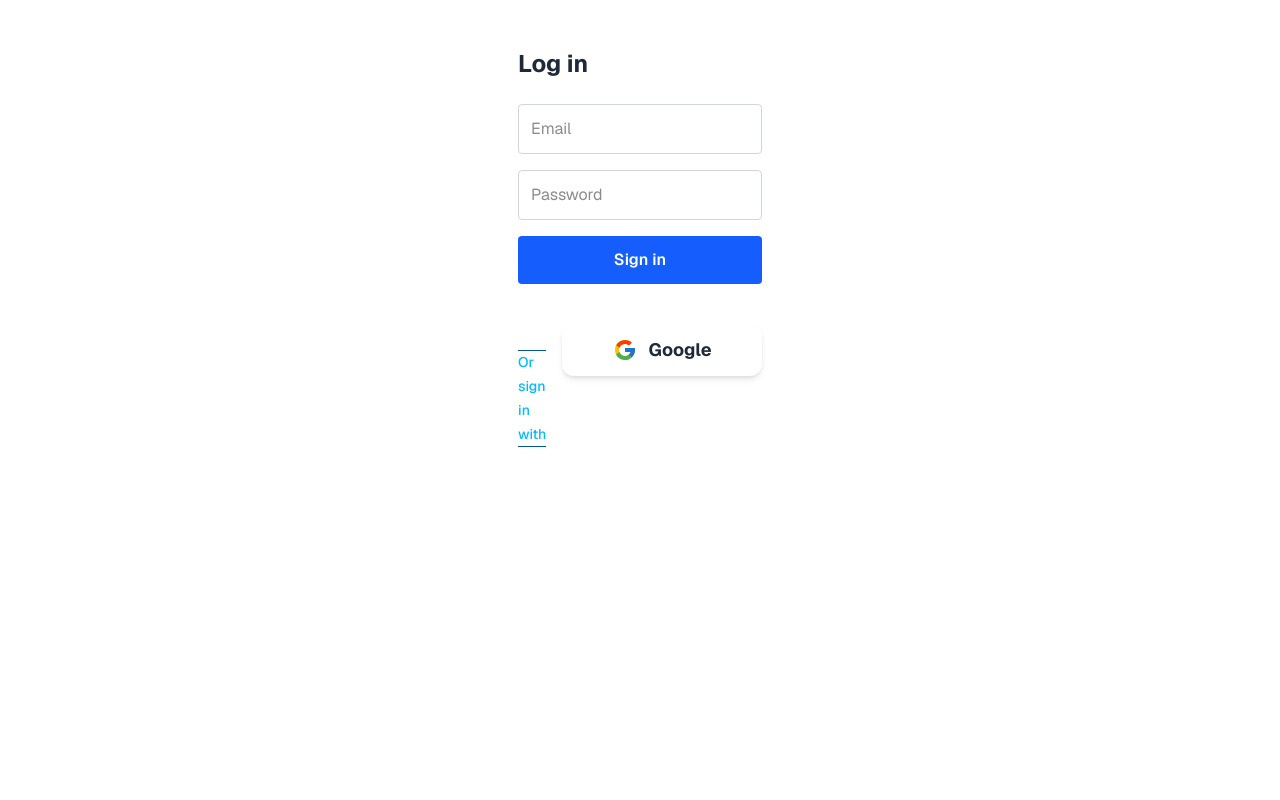
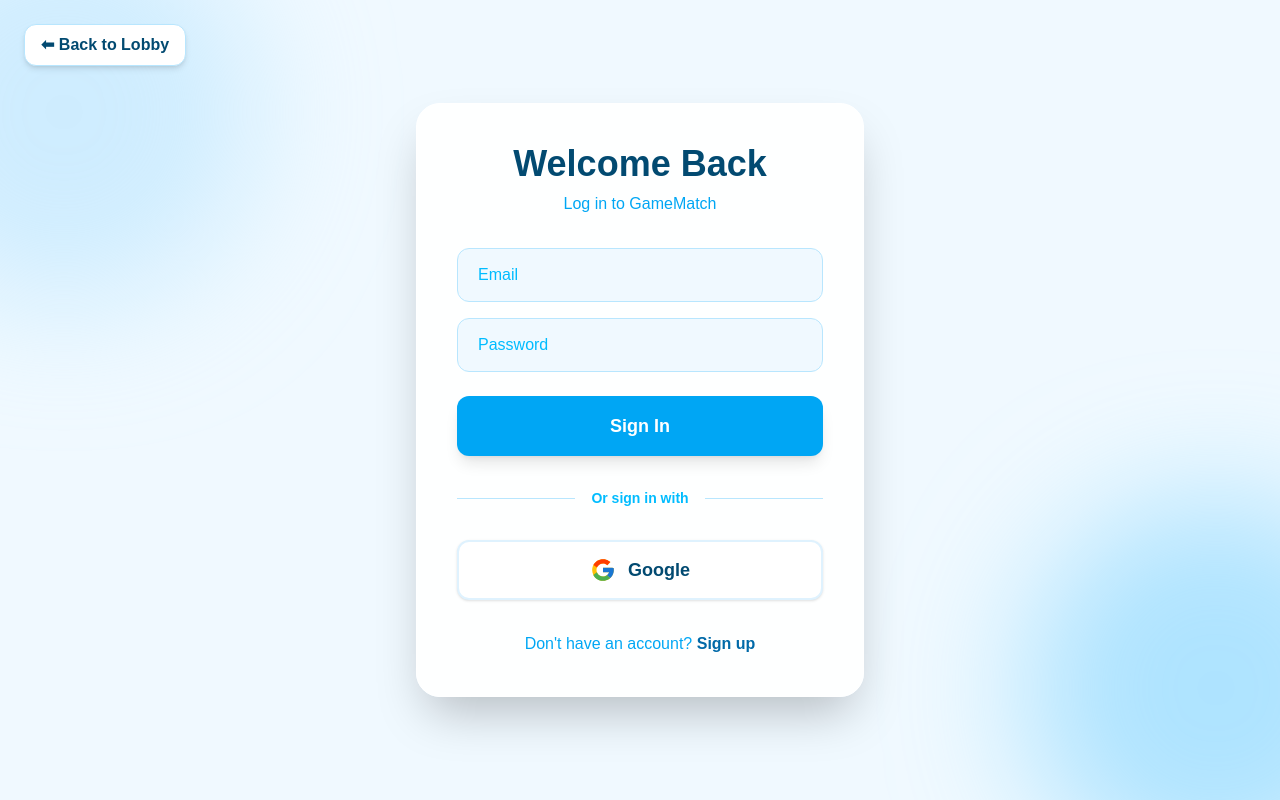
Before and after one commit to aliveagain3228/game-match, a Next.js app: page /login in a window 1280 px wide. Built offline with nearby package versions, Linux system fonts and the light colour scheme.

Commit message:
feat: The login page has been completely redesigned, and a Google button has been added

```diff
--- a/src/app/login/page.tsx
+++ b/src/app/login/page.tsx
@@ -1,78 +1,94 @@
 'use client'
 
-import { useState, FormEvent } from 'react'
+import { useState } from 'react'
 import { signIn } from 'next-auth/react'
 import { useRouter } from 'next/navigation'
 import { FcGoogle } from "react-icons/fc";
 
 export default function LoginPage() {
-    const [form, setForm] = useState({ email: '', password: '' })
-    const [error, setError] = useState('')
     const router = useRouter()
+    const [email, setEmail] = useState('')
+    const [password, setPassword] = useState('')
 
-    const handleSubmit = async (e: FormEvent<HTMLFormElement>) => {
+
+    const handleSubmit = async (e: React.FormEvent) =>
+    {
         e.preventDefault()
-        setError('')
-
-        const res = await signIn('credentials', {
-            email: form.email,
-            password: form.password,
-            redirect: false,
-        })
-
-        if (res?.error) {
-            setError(res.error)
-        } else {
-            router.push('/')
-            router.refresh()
-        }
+        await signIn('credentials', {email, password, callbackUrl: '/'})
     }
 
     return (
-        <div className="max-w-md mx-auto mt-12 font-sans px-4">
-            <h1 className="text-2xl font-bold mb-6 text-gray-800">Log in</h1>
-            <form onSubmit={handleSubmit} className="flex flex-col gap-4">
-                <input type="email"
+        <div className="flex items-center justify-center min-h-screen bg-sky-50 p-4 relative overflow-hidden">
+            <button
+                onClick={() => router.push('/')}
+                className="absolute top-4 left-4 sm:top-6 sm:left-6 flex items-center gap-2 text-sky-900 font-bold bg-white px-4 py-2 rounded-xl shadow-md border border-sky-200 hover:bg-sky-100 transition-all z-10"
+            >
+                ⬅ Back to Lobby
+            </button>
+
+            <div className="absolute top-[-10%] left-[-10%] w-96 h-96 bg-sky-200 rounded-full mix-blend-multiply filter blur-3xl opacity-50 animate-blob"></div>
+            <div className="absolute bottom-[-10%] right-[-10%] w-96 h-96 bg-sky-300 rounded-full mix-blend-multiply filter blur-3xl opacity-50 animate-blob animation-delay-2000"></div>
+
+            <div className="bg-white/90 backdrop-blur-xl p-8 sm:p-10 rounded-3xl shadow-2xl border border-white w-full max-w-md z-10">
+                <h1 className="text-4xl font-black text-sky-900 mb-2 text-center">Welcome Back</h1>
+                <p className="text-sky-500 text-center mb-8 font-medium">Log in to GameMatch</p>
+
+                <form
+                    onSubmit={handleSubmit}
+                    className="flex flex-col gap-4"
+                >
+                    <input
+                        type="email"
                         placeholder="Email"
-                       value={form.email}
-                       onChange={e => setForm({ ...form, email: e.target.value })}
+                        value={email}
+                        onChange={e => setEmail(e.target.value)}
+                        className="w-full bg-sky-50 border border-sky-200 text-sky-900 rounded-xl px-5 py-3.5 focus:outline-none focus:ring-2 focus:ring-sky-400 placeholder:text-sky-400 font-medium transition-all"
                         required
-                       className="p-3 border border-gray-300 rounded focus:outline-none focus:ring-2 focus:ring-blue-500"
+                    />
+                    <input
+                        type="password"
+                        placeholder="Password"
+                        value={password}
+                        onChange={e => setPassword(e.target.value)}
+                        className="w-full bg-sky-50 border border-sky-200 text-sky-900 rounded-xl px-5 py-3.5 focus:outline-none focus:ring-2 focus:ring-sky-400 placeholder:text-sky-400 font-medium transition-all"
+                        required
                     />
 
-                <input type="password"
-                       placeholder="Password"
-                       value={form.password}
-                       onChange={e => setForm({ ...form, password: e.target.value })}
-                       required
-                       className="p-3 border border-gray-300 rounded focus:outline-none focus:ring-2 focus:ring-blue-500"
-                />
+                    <button
+                        type="submit"
+                        className="w-full bg-sky-500 text-white font-bold rounded-xl px-4 py-4 mt-2 hover:bg-sky-400 hover:scale-[1.02] transition-all shadow-lg text-lg"
+                    >
+                        Sign In
+                    </button>
+                </form>
 
-                <button type="submit" className="p-3 bg-blue-600 text-white font-semibold rounded hover:bg-blue-700 transition-colors cursor-pointer">
-                    Sign in
-                </button>
-
-                <div className="flex items-center gap-4 my-6">
-                    <div className="flex-1 h-px bg-sky-800">
-                        <span className="text-sky-400 font-medium text-sm">
+                <div className="flex items-center gap-4 my-8">
+                    <div className="flex-1 h-px bg-sky-200"></div>
+                    <span className="text-sky-400 font-semibold text-sm whitespace-nowrap">
                         Or sign in with
                     </span>
-                        <div className="flex-1 h-px bg-sky-800"></div>
+                    <div className="flex-1 h-px bg-sky-200"></div>
                 </div>
 
                 <button
                     type="button"
                     onClick={() => signIn('google', { callbackUrl: '/' })}
-                        className="w-full flex items-center justify-center gap-3 py-3 bg-white text-gray-800 rounded-xl font-bold text-lg hover:bg-gray-100 transition-colors shadow-md"
+                    className="w-full flex items-center justify-center gap-3 py-3.5 bg-white text-sky-900 border-2 border-sky-100 rounded-xl font-bold text-lg hover:bg-sky-50 hover:border-sky-200 transition-all shadow-sm group"
                 >
-                        <FcGoogle size={24} />
+                    <FcGoogle size={26} className="group-hover:scale-110 transition-transform" />
                     Google
                 </button>
+
+                <div className="mt-8 text-center">
+                    <span className="text-sky-500 font-medium">Don&apos;t have an account? </span>
+                    <button
+                        onClick={() => router.push('/register')}
+                        className="text-sky-700 font-bold hover:underline"
+                    >
+                        Sign up
+                    </button>
                 </div>
-
-            </form>
-
-            {error && <p className="mt-4 text-red-500 font-medium">{error}</p>}
+            </div>
         </div>
     )
 }
--- a/src/store/useGameStore.ts
+++ b/src/store/useGameStore.ts
@@ -1,6 +1,6 @@
 import {GameTypes} from "@/services/rawg.service"
 import {create} from "zustand";
-import { persist } from "zustand/middleware/persist";
+import { persist } from "zustand/middleware";
 
 interface GameState {
     games: GameTypes[],
```
Lines whose indentation alone changed are shown as unchanged.
